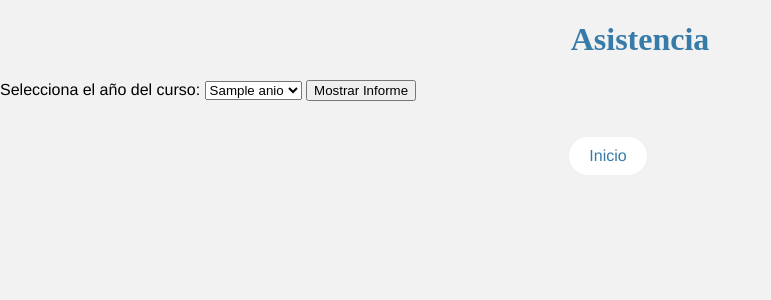
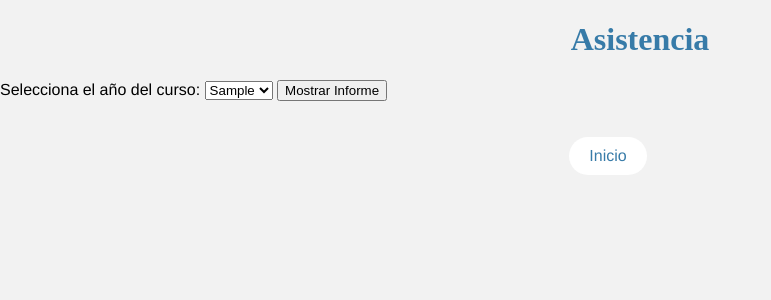
Before and after one commit to mariaventr/PracticoUnidad5, a Flask app: template aplicacion/templates/informe_detallado.html in a window 1280 px wide. Shown: the top 300 px of the page, without its empty margins (0-771 px from the left). Run offline with Flask 3, Linux system fonts and the light colour scheme; tables that the repository leaves empty hold one stand-in row (values such as "Sample post"); the template is opened without the code that fills it: values that come from a table or form of the project are taken from there, most other values are stand-ins (such as "Sample title", 1, 10 or a date in 2020).

Commit message:
informe_detallado.html

```diff
--- a/aplicacion/templates/informe_detallado.html
+++ b/aplicacion/templates/informe_detallado.html
@@ -2,11 +2,11 @@
 {% block title %}Informe{% endblock %}
 {% block content %}
     <h1>Asistencia</h1>
-    <form action="", method="POST">
+    <form action="" method="POST">
         <label for="anio">Selecciona el año del curso:</label>
         <select id="anio" name="anio">
-            {% for anio in anios_cursos %}
-                <option value="{{ anio }}">{{ anio }}</option>
+            {% for curso in cursos %}
+                <option value="{{ curso.anio }}">{{ curso.anio }}</option>
             {% endfor %}
         </select>
         <input type="submit" value="Mostrar Informe">
```
